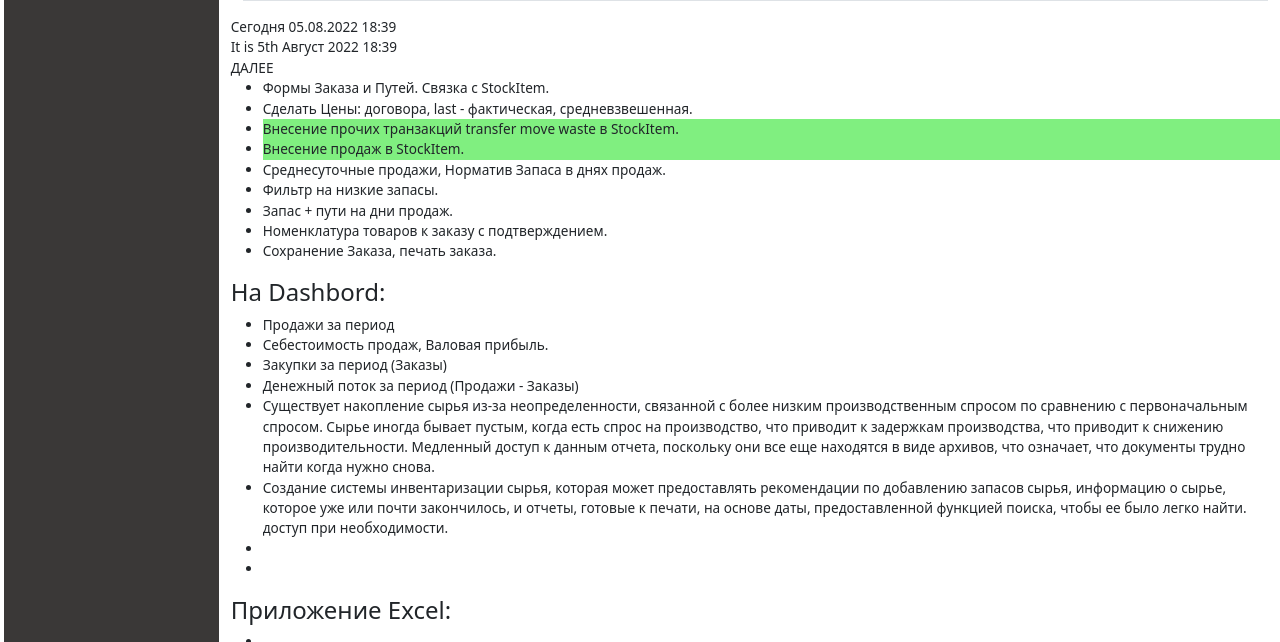
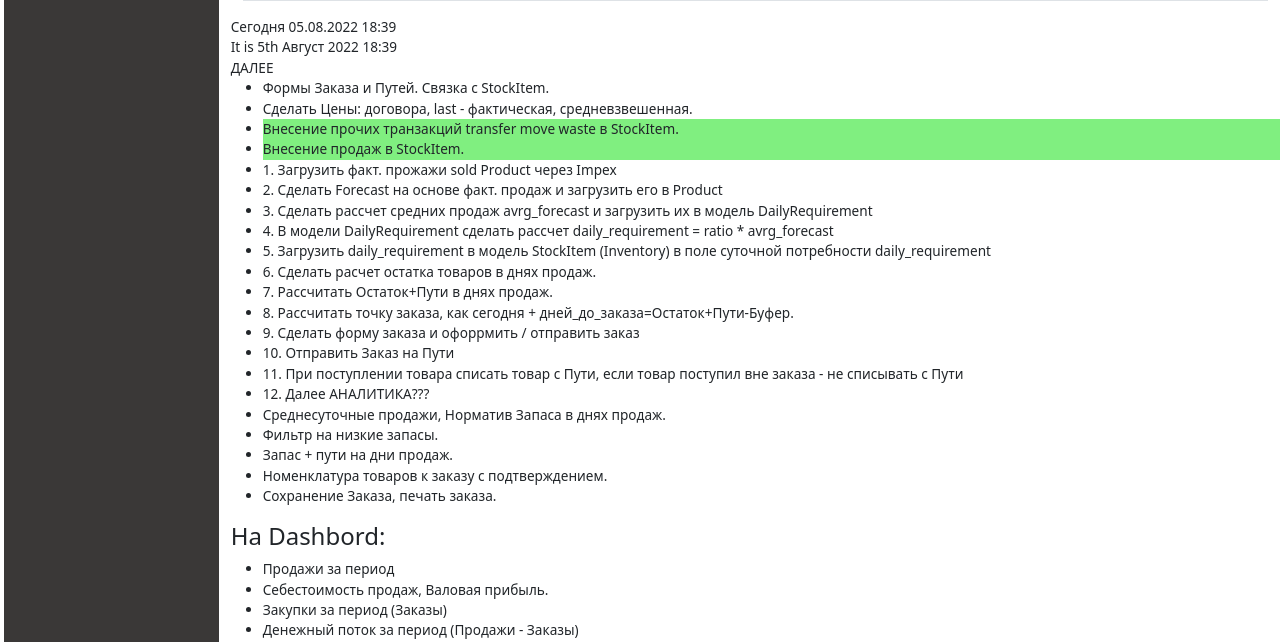
Before and after one commit to vasevyp/PMS, a Django app: page /memo/ in a window 1280 px wide. Shown: the part 683-1325 px from the top of the page. Run offline with Django 4.2, Linux system fonts and the light colour scheme; some libraries are stand-ins or nearby versions.

Commit message:
Add field date to impexsaleproduct

```diff
--- a/acore/views.py
+++ b/acore/views.py
@@ -1,10 +1,12 @@
 from django.shortcuts import render, redirect
-from register.models import RecipeIngredient
+# from register.models import RecipeIngredient
+from .models import DailyRequirement
 
 
 def buffer(request):
     title='Buffer'
-    items=RecipeIngredient.objects.all()
+    # items=RecipeIngredient.objects.all()
+    items = DailyRequirement.objects.all()
     context={
         'title':title,
         'items':items
--- a/impex/addimpex.py
+++ b/impex/addimpex.py
@@ -12,8 +12,6 @@
     my_string = str(name).translate(str.maketrans("абвгдеёжзийклмнопрстуфхцчшщъыьэюяАБВГДЕЁЖЗИЙКЛМНОПРСТУФХЦЧШЩЪЫЬЭЮЯ","abvgdeejzijklmnoprstufhzcss_y_euaABVGDEEJZIJKLMNOPRSTUFHZCSS_Y_EUA"))
     slug=slugify(my_string)
     return slug
-
-
 
 
 '''Импорт списка Категории Продуктов в Базу Данных'''
--- a/impex/admin.py
+++ b/impex/admin.py
@@ -57,7 +57,7 @@
 
 @admin.register(ImpexSaleProduct)
 class ImpexSaleProductAdmin(ImportExportModelAdmin):
-    list_display = [  'code', 'name', 'unit', 'price', 'sold', 'created_date' ]
+    list_display = [  'code', 'name', 'unit', 'price', 'sold', 'date','created_date' ]
     save_on_top = True
     search_fields = ['code', 'namet', 'created_date']
     list_filter= ('name', 'code', 'created_date')
--- a/impex/models.py
+++ b/impex/models.py
@@ -262,13 +262,14 @@
     unit = models.CharField(max_length=10,verbose_name='Ед.изм.',  choices=UNITS, null=True ,default='шт.')
     price=models.PositiveIntegerField(verbose_name='Цена, руб', default=1)
     sold= models.PositiveIntegerField(verbose_name='Sold, руб', default=1)
+    date= models.DateField( verbose_name='Дата', help_text="'2022-08-18", null=True)
     created_date = models.DateField(auto_now_add=True)
 
     def get_absolute_url(self):
         return reverse('sale', kwargs={'name': self.name})
 
     class Meta:
-        ordering = ['name']
+        ordering = ['-date']
         verbose_name = 'X-Продажа'
         verbose_name_plural = 'X-Продажи'
 
--- a/register/admin.py
+++ b/register/admin.py
@@ -45,15 +45,13 @@
     list_filter= ('name', 'code')
 admin.site.register(Item, ItemAdmin)
 
+@admin.register(Product)
 class ProductAdmin(ImportExportModelAdmin):
     list_display = ['code','name', 'price','category',  'weekday_forecast', 'weekend_forecast', 'avrg_forecast', 'holiday_forecast','promotion_forecast', 'created_date' ]
     prepopulated_fields= {'slug': ('name',)}
     save_on_top = True
     search_fields = ('name','code')
     list_filter = ['category','code','name']
-
-
-admin.site.register(Product, ProductAdmin)
 class RecipeIngredientAdmin(ImportExportModelAdmin):
     list_display = ['product', 'code','ingredient', 'code_ingr', 'unit', 'unit_cost', 'ratio', 'updated_at']
     # prepopulated_fields= {'slug': ('product',)}
--- a/register/templates/memo/memo.html
+++ b/register/templates/memo/memo.html
@@ -78,6 +78,18 @@
     <li>Сделать Цены: договора, last - фактическая, средневзвешенная.</li>
     <li style="background:rgb(128, 239, 128)">Внесение прочих транзакций transfer move waste в StockItem.</li>
     <li style="background:rgb(128, 239, 128)">Внесение продаж в StockItem.</li>
+    <li>1. Загрузить факт. прожажи sold Product через Impex</li>
+    <li>2. Сделать Forecast на основе факт. продаж и загрузить его в Product</li>
+    <li>3. Сделать рассчет средних продаж avrg_forecast и загрузить их в модель DailyRequirement</li>
+    <li>4. В модели DailyRequirement сделать рассчет daily_requirement = ratio * avrg_forecast</li>
+    <li>5. Загрузить daily_requirement в модель StockItem (Inventory) в поле суточной потребности daily_requirement</li>
+    <li>6. Сделать расчет остатка товаров в днях продаж.</li>
+    <li>7. Рассчитать Остаток+Пути в днях продаж.</li>
+    <li>8. Рассчитать точку заказа, как сегодня + дней_до_заказа=Остаток+Пути-Буфер.</li>
+    <li>9. Сделать форму заказа и офоррмить / отправить заказ</li>
+    <li>10. Отправить Заказ на Пути</li>
+    <li>11. При поступлении товара списать товар с Пути, если товар поступил вне заказа - не списывать с Пути </li>
+    <li>12. Далее АНАЛИТИКА???</li>
     <li>Среднесуточные продажи, Норматив Запаса в днях продаж.</li>
     <li> Фильтр на низкие запасы.</li>
     <li>Запас + пути на дни продаж.</li>
```
Also changed, not shown: acore/templates/index.html (+6 -6 lines), register/templates/register/products/products.html (+10 -3 lines), db.sqlite3, impex/migrations/0006_alter_impexsaleproduct_options_impexsaleproduct_date.py (added).
